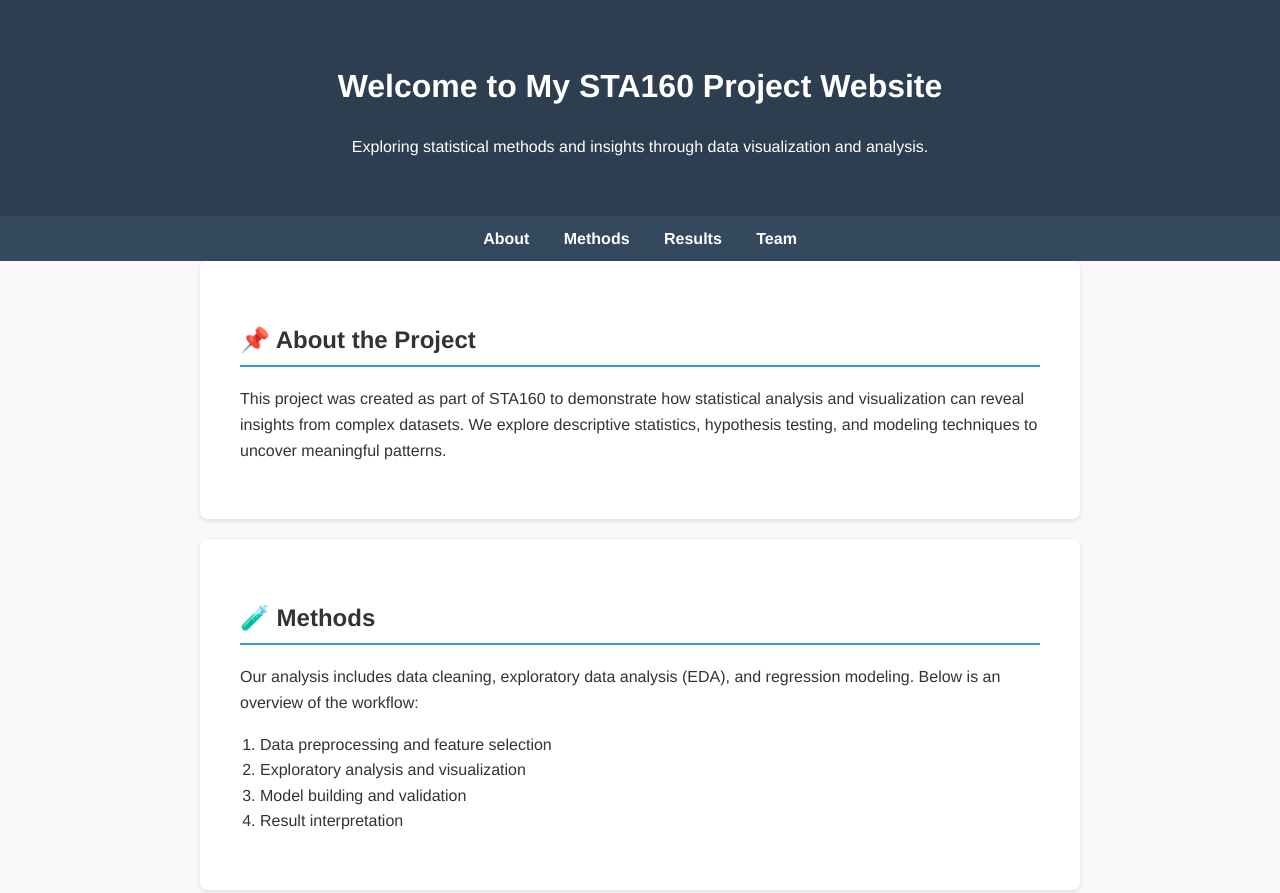
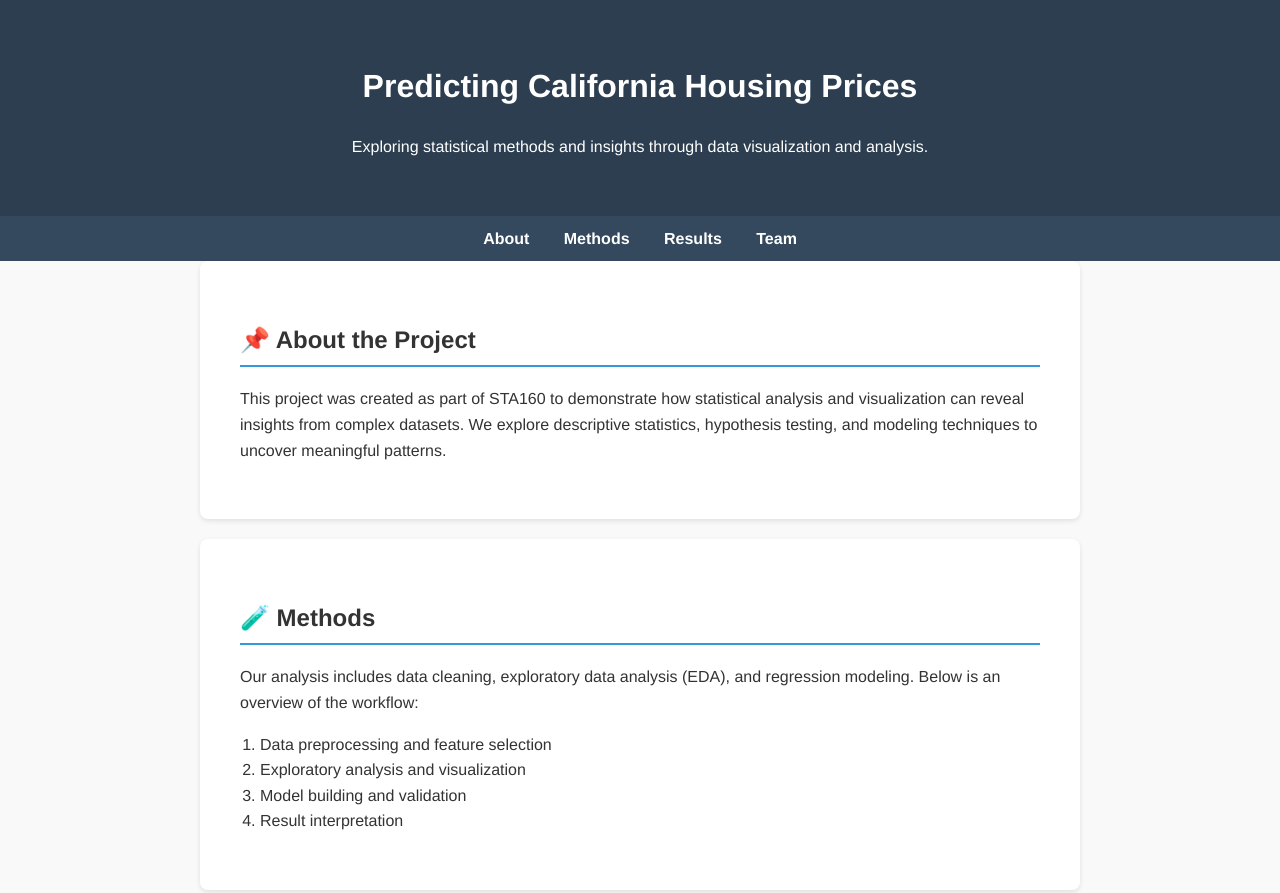
Before and after one commit to ovoma-commits/Team12_STA160, a plain HTML site: page index.html in a window 1280 px wide. Shown: the top 893 px of the page. Drawn offline with Linux system fonts and the light colour scheme.

Commit message:
Update index.html

```diff
--- a/index.html
+++ b/index.html
@@ -10,7 +10,7 @@
 <body>
   <!-- ======= Header ======= -->
   <header>
-    <h1>Welcome to My STA160 Project Website</h1>
+    <h1>Predicting California Housing Prices</h1>
     <p>Exploring statistical methods and insights through data visualization and analysis.</p>
   </header>
 
```
